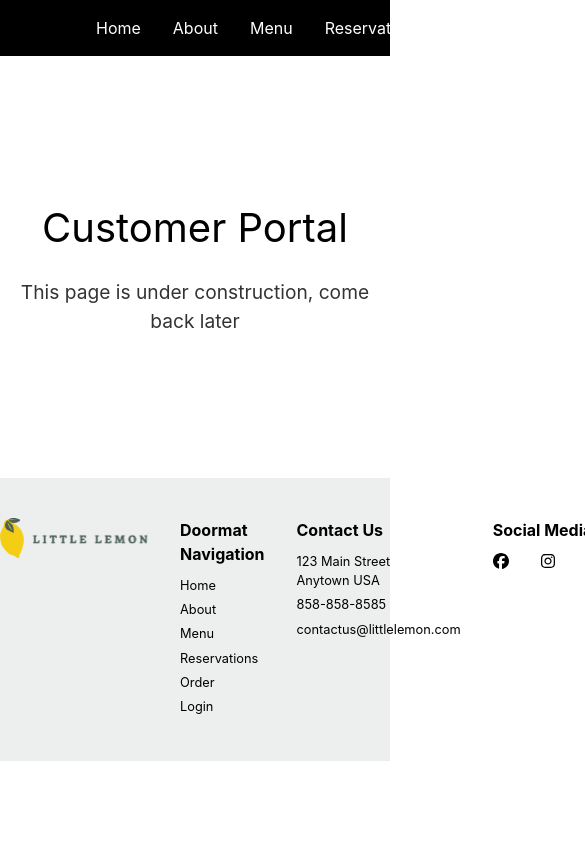
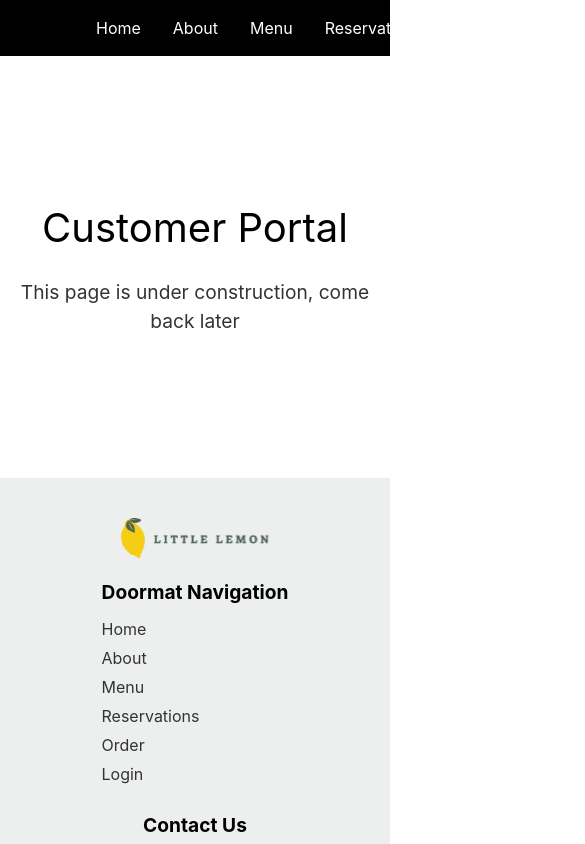
Before and after one commit to schouppeyoran/coursera-capstone, a React (Create React App) app: page /login in a window 390 px wide. Shown: the top 844 px of the page, 585 px wide, since content can reach past the window. Built offline with nearby package versions, Linux system fonts and the light colour scheme.

Commit message:
restyle footer

```diff
--- a/src/components/Footer.css
+++ b/src/components/Footer.css
@@ -3,27 +3,64 @@ footer {
     background-color: #EDEFEE;
     color: black;
     padding: 40px 0;
-    font-size: 0.8rem;
+    display: flex;
+    justify-content: space-around;
+    align-items: flex-start;
   }
+
+  footer section {
+    flex: 1;
+    margin: 0 20px;
+  }
+
   footer h1 {
-    font-size: 1rem;
+    font-size: 1.2rem;
+    font-weight: bold;
     margin-bottom: 10px;
-    font-weight: bold;
   }
+
   footer nav ul {
     list-style: none;
     padding: 0;
     margin: 0;
   }
+
   footer nav ul li {
     margin-bottom: 5px;
   }
+
   footer nav ul li a {
+    color: #333333;
     text-decoration: none;
   }
+
   footer nav ul li a:hover {
     text-decoration: underline;
   }
+
   footer p {
     margin-bottom: 5px;
   }
+
+  #social-media nav {
+    display: flex;
+    gap: 10px; /* Add spacing between icons */
+  }
+
+
+  /* Media query for smaller screens */
+
+  @media (max-width: 768px) {
+    footer {
+      flex-direction: column;
+      align-items: center;
+    }
+
+    footer section h1 {
+      margin-top: 20px;
+      text-align: center;
+    }
+    #social-media nav {
+      justify-content: center;
+    }
+  }
--- a/src/components/Footer.js
+++ b/src/components/Footer.js
@@ -1,6 +1,5 @@
 // Footer.js
 import React from 'react';
-import { HStack } from '@chakra-ui/react';
 import { Link } from 'react-router-dom'
 import { FontAwesomeIcon } from "@fortawesome/react-fontawesome";
 import { faFacebook, faInstagram, faTwitter, } from "@fortawesome/free-brands-svg-icons";
@@ -26,8 +25,7 @@ const socials = [
 const Footer = () => {
     return (
       <footer>
-        <HStack spacing="32px" alignItems="flex-start">
-          <img src={logo} alt="Logo" height="50px" />
+          <img className='footer-logo' src={logo} alt="Logo" height="50px" />
           <section id='navigation-map'>
             <h1>Doormat Navigation</h1>
             <nav>
@@ -50,7 +48,6 @@ const Footer = () => {
           <section id='social-media'>
             <h1>Social Media</h1>
             <nav>
-            <HStack spacing={8}>
               {socials.map(({ icon, url }) => (
                 <a
                   key={url}
@@ -61,10 +58,8 @@ const Footer = () => {
                   <FontAwesomeIcon icon={icon} size="lg" key={url} />
                 </a>
               ))}
-            </HStack>
-         </nav>
+            </nav>
           </section>
-        </HStack>
       </footer>
     );
   };
```
